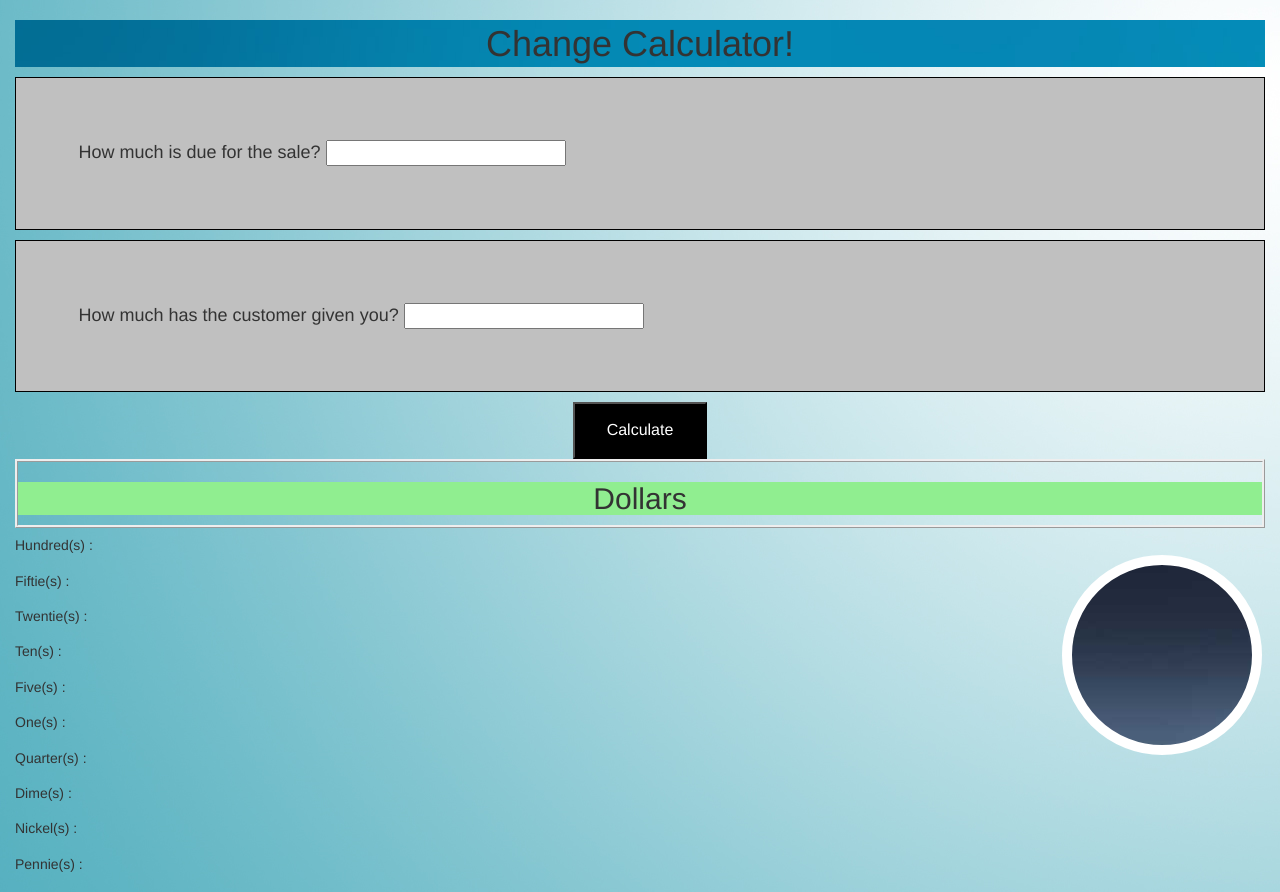
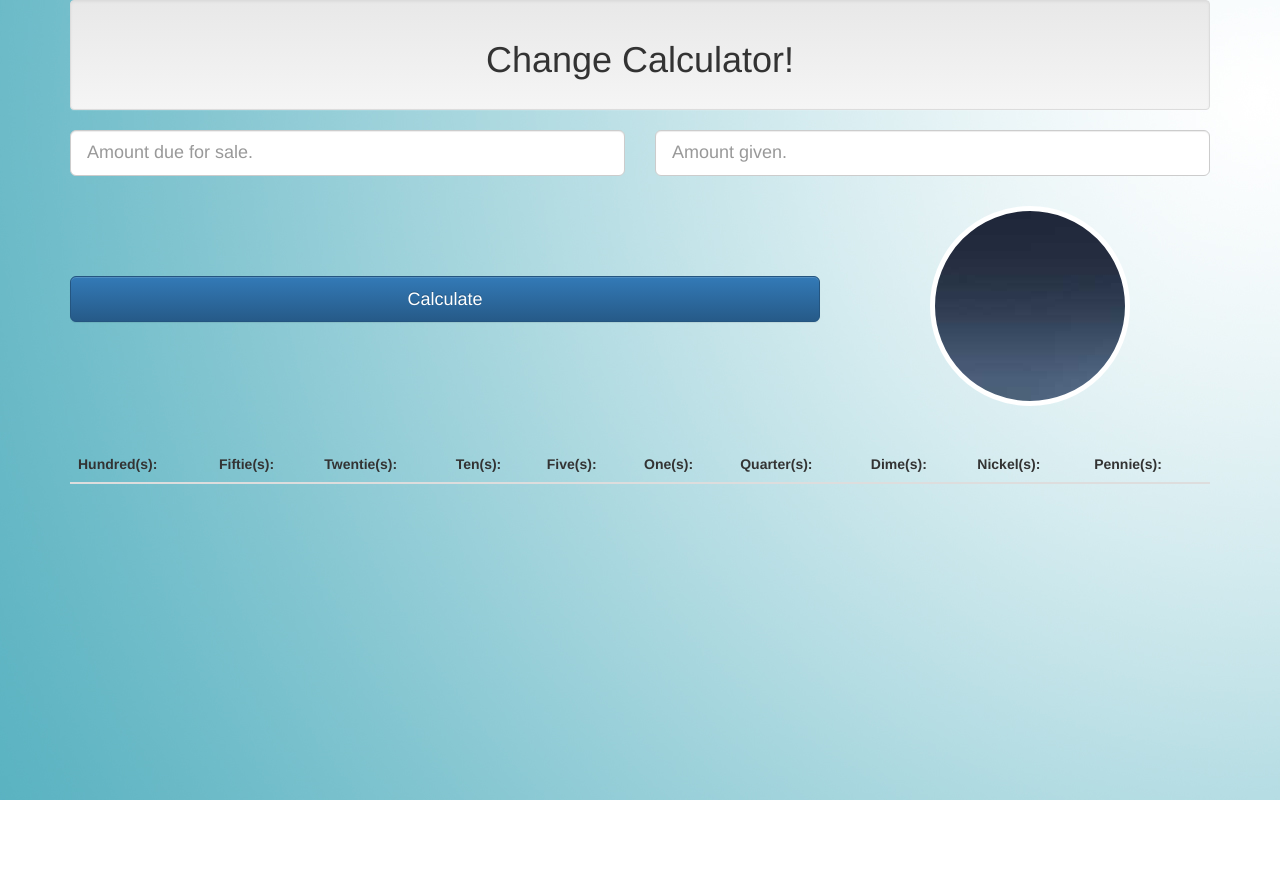
Before and after one commit to CorralesD/03-ChangeCalculator, a plain HTML site: page index.html in a window 1280 px wide. After the commit the page ends 800 px from the top, so only its background shows below. Drawn offline with Linux system fonts and the light colour scheme.

Commit message:
refactoring

```diff
--- /dev/null
+++ b/css/styles.css
@@ -0,0 +1,23 @@
+.input, #output {
+	text-align: center;
+}
+
+body {
+	background-image: url(../images/ombre.jpg);
+}
+
+.buttonHolder {
+	margin-top: 100px;
+}
+
+#output {
+height: 200px;
+width: 200px;
+background-image: url(../images/red-gradient.jpg);
+color: white;
+font-size: 40px;
+margin: 30px auto 40px auto;
+border: 5px solid;
+border-color: white;
+border-radius: 100%;
+}
--- a/index.html
+++ b/index.html
@@ -3,60 +3,71 @@
 
 <head>
     <title>Change Calculator</title>
-	<link rel="stylesheet" type="text/css" href="styles.css">
-	<link rel="stylesheet" href="animate.css">
+    <link rel="stylesheet" href="css/styles.css">
+    <link rel="stylesheet" href="css/animate.css">
     <link rel="stylesheet" href="css/bootstrap.min.css">
     <link rel="stylesheet" href="css/bootstrap-theme.min.css">
-
-
 </head>
-<div class="container-fluid">
-
-<h1 class="topRow"> Change Calculator! </h1>
-	<h4 class="input coll-lg-1">
-		How much is due for the sale?
-		<input id="totalAmountOfTheSale" type="text" name="Total Amount of the Sale">
-
-	</h4>
-	<h4 class="input coll-lg-1">
-		How much has the customer given you?
-		<input id="amountTenderedByTheCustomer" type="text" name="The amount tendered by the customer">
-	</h4>
-	<div class="buttonHolder">
-		<button id="calculateChange">Calculate</button>
-	</div>
 
 <body>
-	<header>
-		<h2> Dollars </h2>
+    <div class="container">
+        <div class="well text-center">
+            <h1> Change Calculator! </h1>
+        </div>
+        <div class="row">
+            <div class="col-sm-6">
+            	<div>
+            		<input id="totalAmountOfTheSale" class="form-control input-lg" type="text" placeholder="Amount due for sale.">
+                </div>
+            </div>
+            <div class="col-sm-6">
+            	<div>
+            		<input id="amountTenderedByTheCustomer" class="form-control input-lg" type="text" placeholder="Amount given.">
+                </div>
+            </div>
+        </div>
+        <div class="row">
+            <div class="buttonHolder col-md-8">
+                <button type="button" class="btn btn-primary btn-lg btn-block" id="calculateChange">Calculate</button>
+            </div>
+            <div class="col-md-4">
                 <p id='output'></p>
-	</header>
-    <h5 class="coll-lg-1">Hundred(s) : <h3 id="hundreds"></h3>
-    </h5>
-    <h5 class="coll-lg-1">Fiftie(s) : <h3 id="fifties"></h3>
-    </h5>
-    <h5 class="coll-lg-1">Twentie(s) : <h3 id="twenties"></h3>
-    </h5>
-    <h5 class="coll-lg-1">Ten(s) : <h3 id="tens"></h3>
-    </h5>
-    <h5 class="coll-lg-1">Five(s) : <h3 id="fives"></h3>
-    </h5>
-    <h5 class="coll-lg-1">One(s) : <h3 id="ones"></h3>
-    </h5>
-    <h5 class="coll-lg-1">Quarter(s) : <h3 id="quarters"></h3>
-    </h5>
-    <h5 class="coll-lg-1">Dime(s) : <h3 id="dimes"></h3>
-    </h5>
-    <h5 class="coll-lg-1">Nickel(s) : <h3 id="nickels"></h3>
-    </h5>
-    <h5 class="coll-lg-1">Pennie(s) : <h3 id="pennies"></h3>
-    </h5>
             </div>
-
+        </div>
+        <div class="table-responsive">
+  			<table class="table table-inverse">
+  				<thead>
+  					<tr>
+  						<th>Hundred(s):</th>
+  						<th>Fiftie(s):</th>
+  						<th>Twentie(s):</th>
+  						<th>Ten(s):</th>
+  						<th>Five(s):</th>
+  						<th>One(s):</th>
+  						<th>Quarter(s):</th>
+  						<th>Dime(s):</th>
+  						<th>Nickel(s):</th>
+  						<th>Pennie(s):</th>
+	            	</tr>
+	            </thead>
+	            <tbody>
+	            	<td id="hundreds"></td>
+	            	<td id="fifties"></td>
+					<td id="twenties"></td>
+					<td id="tens"></td>
+					<td id="fives"></td>
+					<td id="ones"></td>
+					<td id="quarters"></td>
+					<td id="dimes"></td>
+					<td id="nickels"></td>
+	            	<td id="pennies"></td>
+	            </tbody>
+        	</table>
+        </div>
+    </div>
     <script src="index.js"></script>
     <script src="js/jquery.min.js"></script>
     <script src="js/bootstrap.min.js"></script>
 </body>
 
-
 </html>
--- a/index.js
+++ b/index.js
@@ -25,7 +25,7 @@ button.onclick = function() {
 
     var changeDue = (amountGiven.value - cost.value);
 
-    changeDue = Math.round(changeDue * 100) / 100;
+    changeDue = (Math.round(changeDue * 100) / 100).toFixed(2);
 
     var message = 'Your change is ' + '$' + changeDue + '!';
 
@@ -33,9 +33,6 @@ button.onclick = function() {
 
     output.innerHTML = "<div class='animated zoomIn'>" + message + "</div>";
 
-    // debugger;
-
-//
 
     for(var i = 0; i < currencies.length; i++) {
 
--- a/styles.css
+++ /dev/null
@@ -1,71 +0,0 @@
-h1 {
-	color: white;
-	background-image: url(concrete.jpg);
-	background-size: fill;
-	text-align: center;
-	padding: .1em;
-	max-width: 100%;
-}
-
-h2 {
-	background-color: lightgreen;
-	text-align: center;
-}
-
-
-header {
-	text-align: center;
-	border: ridge;
-}
-
-.input {
-	padding: 5%;
-	border: ridge black .5px;
-	background: silver;
-}
-
-.buttonHolder {
-	text-align: center;
-}
-
-#calculateChange {
-	background-color: black;
-	border: ridge 5;
-	color: white;
-	padding: 15px 32px;
-	text-align: center;
-	text-decoration: none;
-	display: inline-block;
-	font-size: 16px;
-}
-
-#output {
-height: 200px;
-width: 200px;
-border-radius : 100%;
-background-image: url(red-gradient.jpg);
-color: #fff;
-font-size: 40px;
-text-decoration: none;
-text-align: center;
-text-shadow: 0px -1px 0px rgba(0,0,0,0.5);
-margin-left : auto;
-margin-top : 30px;
-margin-bottom : 40px;
-margin-right : auto;
-border: 10px solid;
-border-color: white;
-border-radius: 100%;
-}
-
-body {
-	background-image: url(ombre.jpg);
-}
-
-p {
-	float: right;
-}
-
-h3 {
-	float: center;
-}
```
Also changed, not shown: css/animate.css (renamed from animate.css), images/concrete.jpg (renamed from concrete.jpg), images/ombre.jpg (renamed from ombre.jpg), images/red-gradient.jpg (renamed from red-gradient.jpg), 2 other files. Lines whose indentation alone changed are shown as unchanged.
